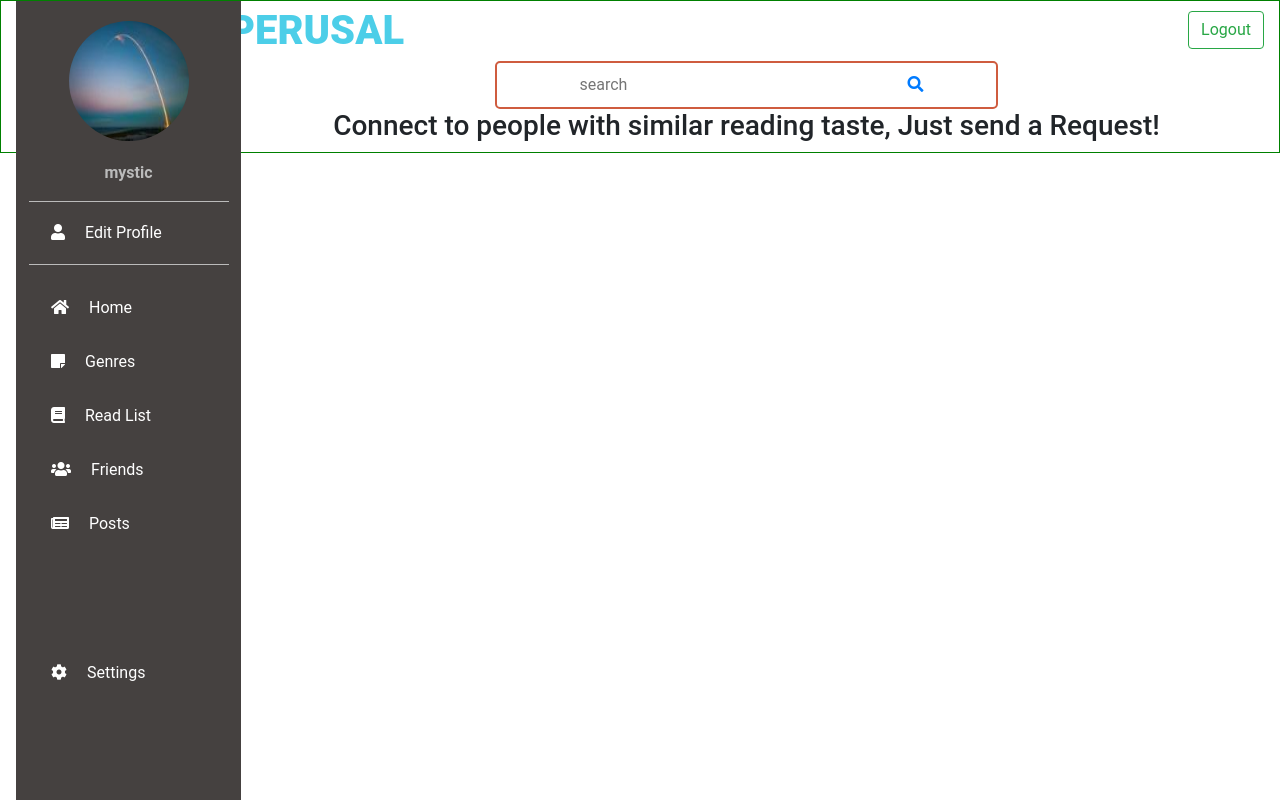
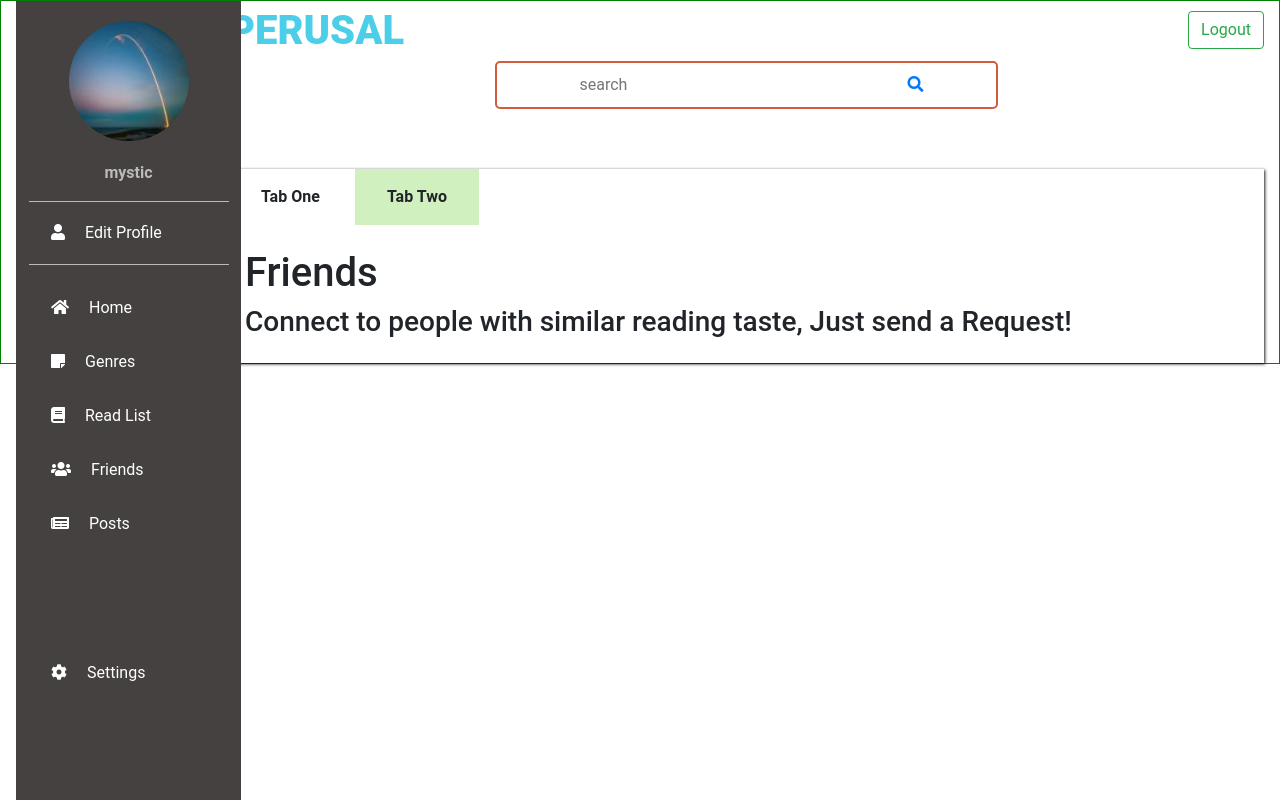
Before and after one commit to swarna1001/Perusal, a Django app: page /accounts/friends/ in a window 1280 px wide. Run offline with Django 3.2, Linux system fonts and the light colour scheme; a user stored in the database is signed in; data comes from the database, SQL or seed files in the repository; both versions use the stored data as it was after the commit; some libraries are stand-ins or nearby versions.

Commit message:
5.5 - added friends_style page

```diff
--- /dev/null
+++ b/accounts/static/accounts/friends_style.css
@@ -0,0 +1,82 @@
+/**
+ * Tabs
+ */
+.tabs {
+  display: flex;
+  flex-wrap: wrap; // make sure it wraps
+  border-right: 1px solid rgba(0, 0, 0, 0.1);
+}
+.tabs label {
+  order: 1; // Put the labels first
+  display: block;
+  padding: 1rem 2rem;
+  margin-right: 0.2rem;
+  cursor: pointer;
+  background: #D0F0C0;
+  font-weight: bold;
+  transition: background ease 0.2s;
+}
+.tabs .tab {
+  order: 99; // Put the tabs last
+  flex-grow: 1;
+  width: 100%;
+  display: none;
+  padding: 1rem;
+  background: #fff;
+}
+.tabs input[type="radio"] {
+  display: none;
+}
+.tabs input[type="radio"]:checked + label {
+  background: #fff;
+}
+.tabs input[type="radio"]:checked + label + .tab {
+  display: block;
+}
+
+@media (max-width: 45em) {
+  .tabs .tab,
+  .tabs label {
+    order: initial;
+    color: #fff;
+  }
+  .tabs label {
+    width: 100%;
+    margin-right: 0;
+    margin-top: 0.2rem;
+
+  }
+}
+
+/* NEW CHANGES */
+
+.tabs{
+  margin-top: 60px;
+  box-shadow: 1px 1px 3px rgba(0,0,0,0.9);
+}
+
+#tab-heading-2"{
+  color: #fff;
+}
+
+
+.card{
+  background: #fff;
+  padding: 15px;
+  margin-bottom: 10px;
+  font-size: 14px;
+}
+
+.side-card {
+  display: inline-grid;
+  width: 110px;
+  height: 150px;
+  border-radius: 18px;
+  margin-left: 20px;
+  margin-top: 20px;
+  margin-right: 10px;
+  background: white;
+  box-shadow: 0px 0px 0px rgba(0,0,0,0.9);
+  text-align: center;
+  font-family: "fantasy", sans-serif;
+}
--- a/accounts/templates/accounts/friends_list.html
+++ b/accounts/templates/accounts/friends_list.html
@@ -16,6 +16,7 @@
     </script>
 
     <link rel="stylesheet" type="text/css" href="{% static 'accounts/base_style.css' %}"/>
+    <link rel="stylesheet" type="text/css" href="{% static 'accounts/friends_style.css' %}"/>
 
     <style>
         .my-container{
@@ -132,8 +133,65 @@
 
     <!-- ############## till here COMMON TEMPLATE FOR ALL THE PAGES  ################# -->
 
-                <div class="row justify-content-center my-row row-3">
+            <!-- RECENT CHANGES -->
+
+            <div class="row justify-content-center my-row row-4">
+                <div class="col-12 my-col my-col-41">
+
+                    <div class="tabs">
+
+                        <input type="radio" name="tabs" id="tabone" checked="checked">
+                            <label for="tabone" id="tab-heading-1">Tab One</label>
+                            <div class="tab">
+                                <h1>Friends</h1>
+
+                                <div>
+
+                                    {% if friends %}
+                                        <div class="card side-card">
+                                                {% for user_p in friends %}
+                                                    <a href="{{ user_p.get_absolute_url }}"> <img src="{{ user_p.image.url }}" class="rounded mr-2" width="40" height="40" alt=""/></a>
+                                                    <a class="text-dark" href="{{ user_p.get_absolute_url }}">
+                                                    <b>{{ user_p }}</b></a>
+
+                                                    <br /><br />
+                                                {% endfor %}
+                                        </div>
+                                    {% else %}
+
+                                        <h3> Connect to people with similar reading taste, Just send a Request! </h3>
+                                    {% endif %}
+                                </div>
+
+
+
+
+
+
+                            </div>
+
+                        <input type="radio" name="tabs" id="tabtwo">
+                            <label for="tabtwo" id="tab-heading-2">Tab Two</label>
+                            <div class="tab">
+                                <h1>Tab Two Content</h1>
+                                <p>Lorem ipsum dolor sit amet, consectetur adipisicing elit, sed do eiusmod tempor incididunt ut labore et dolore magna aliqua. Ut enim ad minim veniam.</p>
+                            </div>
+
+                    </div>
+                </div>
+            </div>
+
+
+
+
+
+
+
+
+
+                <!--<div class="row justify-content-center my-row row-3">
                     <div class="col-12 my-col my-col-31 text-center">
+                        <div>
 
                         {% if friends %}
                             <div class="card card-signin my-5">
@@ -152,12 +210,8 @@
                             a Request! </h3>
                         {% endif %}
                     </div>
-
-                    <div class="col-3">
-
                     </div>
-
-                </div>
+                </div> -->
 
 
 
```
Also changed, not shown: db.sqlite3.
